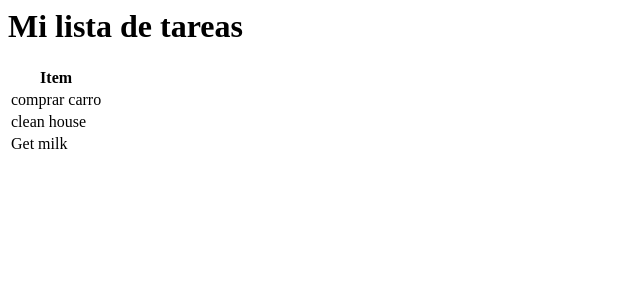
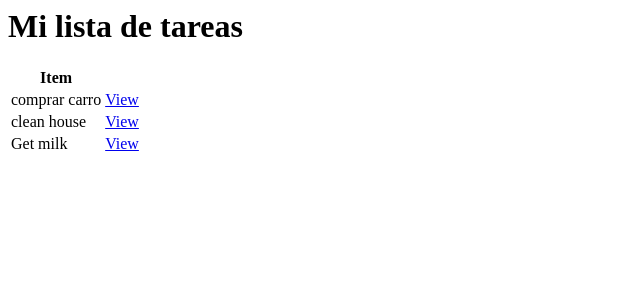
Before and after one commit to gonzalomozo/Todo-list-Faster, a Django app: page / in a window 1280 px wide. Shown: the top 300 px of the page, without its empty margins (0-640 px from the left). Run offline with Django 3.2, Linux system fonts and the light colour scheme; data comes from the database, SQL or seed files in the repository.

Commit message:
tareas por id y mejora de tabla

```diff
--- /dev/null
+++ b/base/templates/base/task.html
@@ -0,0 +1 @@
+<h1> Task: {{task}}</h1>
--- a/base/templates/base/task_detail.html
+++ /dev/null
@@ -1 +0,0 @@
-<h1> Task: </h1>
--- a/base/templates/base/task_list.html
+++ b/base/templates/base/task_list.html
@@ -7,6 +7,7 @@
     {% for task in tasks %}
     <tr>
         <td>{{task.title}}</td>
+        <td> <a href="{% url 'task' task.id %}">View</a> </td>
     </tr>
     {% empty %}
     <h3>No items in list</h3>
--- a/base/urls.py
+++ b/base/urls.py
@@ -4,5 +4,5 @@ from .views import TaskList, TaskDetail
 
 urlpatterns = [
     path('', TaskList.as_view(), name='tasks'),
-    path('task/<int:pk>/', TaskDetail.as_view(), name='tasks'),
+    path('task/<int:pk>/', TaskDetail.as_view(), name='task'),
 ]
--- a/base/views.py
+++ b/base/views.py
@@ -12,3 +12,5 @@ class TaskList(ListView):
 
 class TaskDetail(DetailView):
     model = Task
+    context_object_name = 'task'
+    template_name = 'base/task.html'
```
